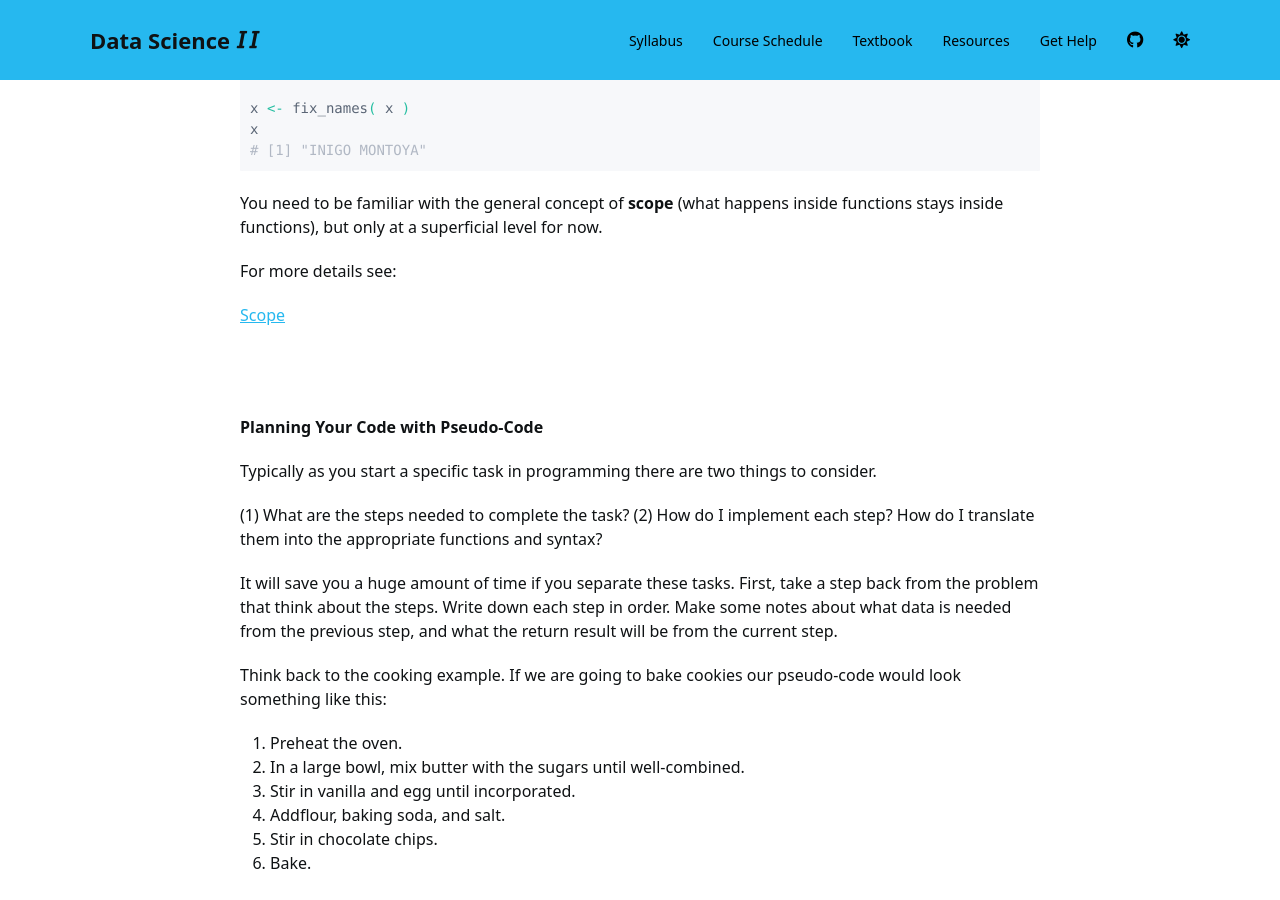
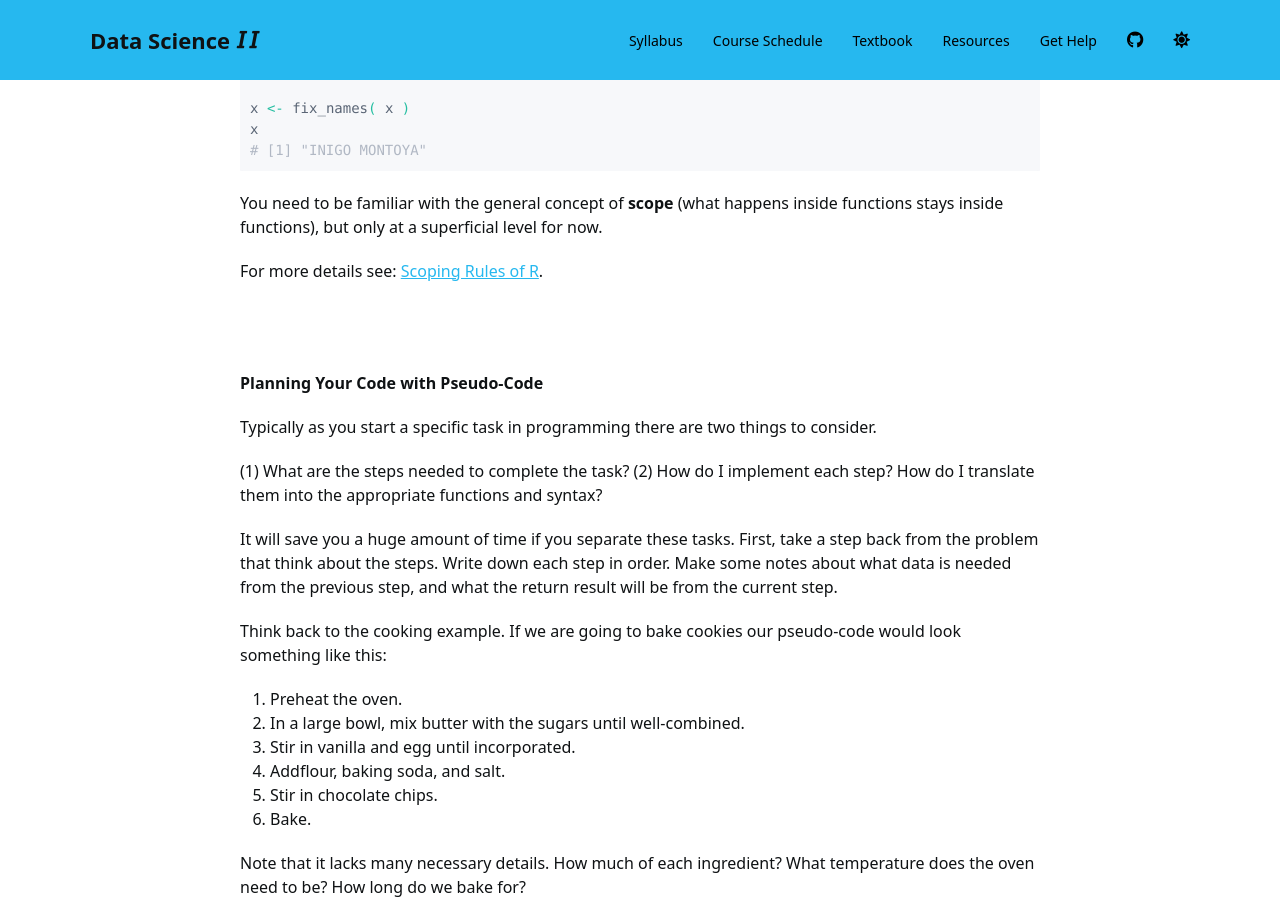
Before and after one commit to DS4PS/cpp-527-fall-2020, a Jekyll site: the page built from schedule.md, in a window 1280 px wide and 900 px high, scrolled down 9806 px. Built offline with Jekyll 4.4.1, drawn with Linux system fonts in a browser that asks for light colours; nearby versions of some CDN libraries; a script bundle is joined from its source files by our own code; library files that are not in the unit come from our copies; a style sheet for code colours, icons or effects is not loaded.

Commit message:
Update schedule.md

```diff
--- a/schedule.md
+++ b/schedule.md
@@ -441,9 +441,7 @@
 
 You need to be familiar with the general concept of **scope** (what happens inside functions stays inside functions), but only at a superficial level for now.
 
-For more details see:
-
-[Scope](https://bookdown.org/rdpeng/rprogdatascience/scoping-rules-of-r.html)
+For more details see: [Scoping Rules of R](https://bookdown.org/rdpeng/rprogdatascience/scoping-rules-of-r.html).
 
 
 
```
